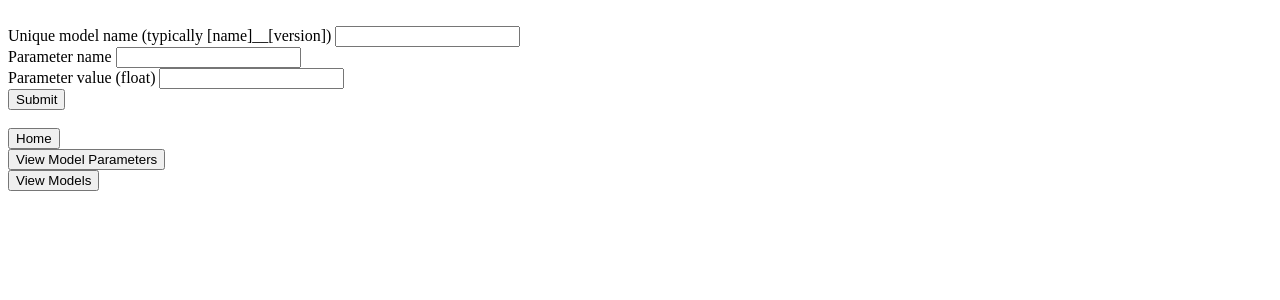
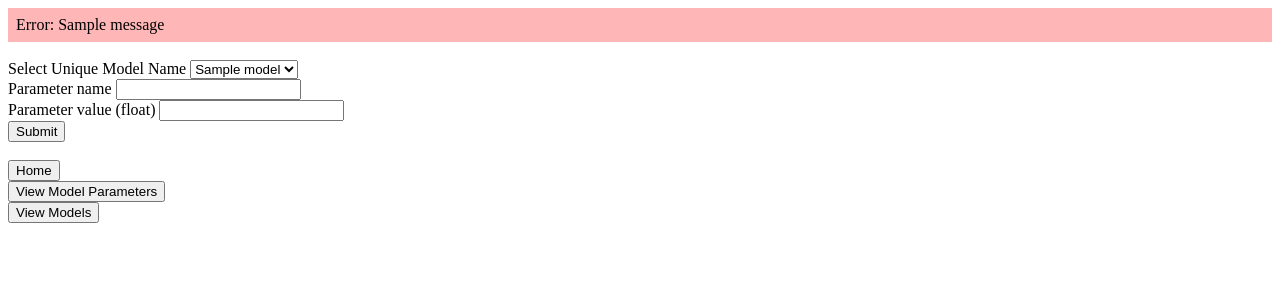
Before and after one commit to sarahmk125/flask-model, a Flask app: page /add-model-parameter in a window 1280 px wide. Shown: the top 300 px of the page. Run offline with Flask 2, Linux system fonts and the light colour scheme; a user stored in the database is signed in; tables that the repository leaves empty hold one stand-in row (values such as "Sample post"); one stand-in notice (Sample message) is shown.

Commit message:
adding error handling, navigation, logging

```diff
--- a/app/__init__.py
+++ b/app/__init__.py
@@ -2,10 +2,12 @@ import os
 
 from flask import Flask
 import app.utils.secrets as secrets
+import app.utils.constants as constants
 
 from flask_sqlalchemy import SQLAlchemy
 from flask import Blueprint
 from flask_login import LoginManager
+from flask_log import Logging
 
 
 main = Blueprint('main', __name__)
@@ -17,6 +19,10 @@ def create_app():
     from . import models, blueprints
 
     app = Flask(__name__)
+
+    # Init logger
+    app.config['FLASK_LOG_LEVEL'] = constants.LOG_LEVEL
+    flask_log = Logging(app)
 
     # Init models and blueprints
     app.config['SECRET_KEY'] = secrets.FLASK_SECRET_STRING
--- a/app/blueprints/model.py
+++ b/app/blueprints/model.py
@@ -1,9 +1,13 @@
+import app.utils.constants as constants
+import logging
+
 from app import main
 from app import db
 from app.forms.model_forms import AddModelForm, AddModelParameterForm
-from flask import redirect, url_for, render_template
+from flask import redirect, url_for, render_template, flash, request
 from flask_login import login_required
 from app.models.models import FinancialModel, ModelParameter
+from app.utils.helpers import form_throw_error
 
 
 @main.route('/add-model', methods=['GET', 'POST'])
@@ -13,9 +17,15 @@ def add_model():
     version = None
     unique_name = None
     form = AddModelForm()
+
+    logging.info(f'[Blueprint.Model.add_model] Form data entered: name = {form.name.data}, version = {form.version.data}...')
+    if not form.validate_on_submit() and request.method=='POST':
+        form_throw_error('[Blueprint.Model.add_model]', form, constants.DATA_MISSING_MESSAGE)
+        return render_template('add_model.html', form=form)
+
     if form.validate_on_submit():
-        # Need to make sure these are required?
         # Construct the model
+        logging.info(f'[Blueprint.Model.add_model] Adding model with form data...')
         financial_model = FinancialModel(
             name=form.name.data,
             version=form.version.data,
@@ -34,21 +44,34 @@ def add_model():
 @main.route('/add-model-parameter', methods=['GET', 'POST'])
 @login_required
 def add_model_parameter():
+    # First, get all models to initialize model name dropdown in form
+    all_models = FinancialModel.query.all()
+
     model_unique_name = None
     unique_name = None
     name = None
     value = None
-    form = AddModelParameterForm()
+    form = AddModelParameterForm(all_models)
+
+    logging.info(f'[Blueprint.Model.add_model_parameter] Form data entered: model_unique_name = {form.model_unique_name.data}, name = {form.name.data}, value = {form.value.data}...')
+
+    if not form.validate_on_submit() and request.method=='POST':
+        form_throw_error('[Blueprint.Model.add_model_parameter]', form, constants.DATA_MISSING_MESSAGE)
+        return render_template('add_model_parameter.html', form=form)
+
     if form.validate_on_submit():
-        # Need to make sure these are required?
-        # First, get the model id for the model unique name
-        # NOTE: Add error handling here
         model_obj = FinancialModel.query.filter_by(unique_name=form.model_unique_name.data).first()
+        if not model_obj:
+            flash(f"No model found with unique name '{form.model_unique_name.data}'.")
+            return render_template('add_model_parameter.html', form=form)
+
+        # Model is found, continue
         model_id = model_obj.id
 
-        # Construct the model parameters; unique name is model name + param name
+        # Construct the model parameters; unique name is model name + param nametry
+        logging.info(f'[Blueprint.Model.add_model_parameter] Adding model parameter with form data...')
         model_parameter = ModelParameter(
-            model_id = model_id,
+            model_id=model_id,
             name=form.name.data,
             value=form.value.data,
             unique_name=form.model_unique_name.data + '__' + form.name.data
@@ -66,15 +89,33 @@ def add_model_parameter():
 @main.route('/clear-models', methods=['GET', 'POST'])
 @login_required
 def clear_models():
-    db.session.query(FinancialModel).delete()
-    db.session.query(ModelParameter).delete()
-    db.session.commit()
+    logging.info(f'[Blueprint.Model.clear_models] Attempting to clear all models...')
+    try:
+        db.session.query(FinancialModel).delete()
+        db.session.query(ModelParameter).delete()
+        db.session.commit()
+    except Exception as e:
+        flash("Unknown error: could not clear models")
+        return redirect(url_for('main.view_models'))
     return redirect(url_for('main.home'))
+
+
+@main.route('/clear-model-parameters', methods=['GET', 'POST'])
+@login_required
+def clear_model_parameters():
+    logging.info(f'[Blueprint.Model.clear_model_parameters] Attempting to clear all model parameters...')
+    try:
+        db.session.query(ModelParameter).delete()
+        db.session.commit()
+    except Exception as e:
+        flash("Unknown error: could not clear model parameters")
+    return redirect(url_for('main.view_models'))
 
 
 @main.route('/view-models', methods=['GET'])
 @login_required
 def view_models():
+    logging.info(f'[Blueprint.Model.view_models] Attempting to view all models...')
     all_models = FinancialModel.query.all()
     return render_template('view_models.html', data=all_models)
 
@@ -82,5 +123,6 @@ def view_models():
 @main.route('/view-model-parameters', methods=['GET'])
 @login_required
 def view_model_parameters():
+    logging.info(f'[Blueprint.Model.view_model_parameters] Attempting to view all model parameters...')
     all_parameters = ModelParameter.query.all()
     return render_template('view_model_parameters.html', data=all_parameters)
--- a/app/forms/model_forms.py
+++ b/app/forms/model_forms.py
@@ -1,6 +1,8 @@
 from flask_wtf import FlaskForm
-from wtforms import StringField, SubmitField
+from wtforms import StringField, SubmitField, FloatField, SelectField
+# from wtforms.ext.sqlalchemy.fields import QuerySelectField
 from wtforms.validators import DataRequired, Length
+from app.models.models import FinancialModel
 
 
 class AddModelForm(FlaskForm):
@@ -11,8 +13,14 @@ class AddModelForm(FlaskForm):
 
 
 class AddModelParameterForm(FlaskForm):
-    model_unique_name = StringField('Unique model name (typically [name]__[version])', validators=[Length(0, 256), DataRequired()])
+    model_unique_name = SelectField('Select Unique Model Name', choices=[])
     name = StringField('Parameter name', validators=[Length(0, 256), DataRequired()])
-    value = StringField('Parameter value (float)', validators=[DataRequired()])
+    value = FloatField('Parameter value (float)', validators=[DataRequired()])
+
+    # Initialize with the model choices, called externally
+    def __init__(self, models=None):
+        super().__init__()
+        if models:
+            self.model_unique_name.choices = [(m.unique_name, m.unique_name) for m in models]
 
     submit = SubmitField('Submit')
--- a/app/templates/add_model.html
+++ b/app/templates/add_model.html
@@ -1,4 +1,6 @@
 <!doctype html>
+{% extends "error_template.html" %}
+{% block content %}
 <html>
 <body>
     <form method="POST">
@@ -14,3 +16,4 @@
 <br><a href="{{ url_for('main.clear_models') }}"><button>Clear All Models</button></a>
 </body>
 </html>
+{% endblock %}
--- a/app/templates/add_model_parameter.html
+++ b/app/templates/add_model_parameter.html
@@ -1,9 +1,16 @@
 <!doctype html>
+{% extends "error_template.html" %}
+{% block content %}
 <html>
 <body>
     <form method="POST">
         {{ form.hidden_tag() }}
-        <br>{{ form.model_unique_name.label }} {{ form.model_unique_name() }}
+        <br>{{ form.model_unique_name.label }}
+            <select name="model_unique_name">
+                {% for choice in form.model_unique_name.choices %}
+                    <option value="{{ choice[0] }}">{{ choice[1] }}</option>
+                {% endfor %}
+            </select>
         <br>{{ form.name.label }} {{ form.name() }}
         <br>{{ form.value.label }} {{ form.value() }}
         <br>{{ form.submit() }}
@@ -13,3 +20,4 @@
 <br><a href="{{ url_for('main.view_models') }}"><button>View Models</button></a>
 </body>
 </html>
+{% endblock %}
--- /dev/null
+++ b/app/templates/error_template.html
@@ -0,0 +1,17 @@
+<html>
+  <head>
+    <style>
+      .alert-error {
+        padding: 8px;
+        background-color: rgb(255, 182, 182);
+        color: black;
+      }
+    </style>
+  </head>
+  <body>
+    {% for message in get_flashed_messages() %}
+      <div class="alert-error">Error: {{ message }}</div>
+    {% endfor %}
+  </body>
+</html>
+{% block content %}{% endblock %}
--- a/app/templates/home.html
+++ b/app/templates/home.html
@@ -10,5 +10,9 @@
         <a href="{{ url_for('main.view_models') }}">
             <button class="button is-block is-info is-large is-fullwidth"> View Models</button>
         </a>
+        <br>
+        <a href="{{ url_for('auth.logout') }}">
+            <button class="button is-block is-info is-large is-fullwidth"> Logout</button>
+        </a>
     </div>
 </div>
--- a/app/templates/login.html
+++ b/app/templates/login.html
@@ -1,3 +1,7 @@
+<!doctype html>
+{% extends "error_template.html" %}
+{% block content %}
+<html>
 <div class="column is-half is-offset-one-quarter">
     <h3 class="title">Login</h3>
     <div class="box">
@@ -23,3 +27,5 @@
         </a>
     </div>
 </div>
+</html>
+{% endblock %}
--- a/app/templates/signup.html
+++ b/app/templates/signup.html
@@ -1,3 +1,7 @@
+<!doctype html>
+{% extends "error_template.html" %}
+{% block content %}
+<html>
 <div class="column is-half is-offset-one-quarter">
     <h3 class="title">Sign Up</h3>
     <div class="box">
@@ -23,3 +27,5 @@
         </a>
     </div>
 </div>
+</html>
+{% endblock %}
--- a/app/templates/view_model_parameters.html
+++ b/app/templates/view_model_parameters.html
@@ -12,6 +12,7 @@
 <body>
     <br><a href="{{ url_for('main.home') }}"><button>Home</button></a>
     <br><a href="{{ url_for('main.add_model_parameter') }}"><button>Add Model Parameter</button></a>
+    <br><a href="{{ url_for('main.clear_model_parameters') }}"><button>Clear All Model Parameters</button></a>
     <br><a href="{{ url_for('main.clear_models') }}"><button>Clear All Models</button></a>
 </body>
 </html>
--- a/app/utils/constants.py
+++ b/app/utils/constants.py
@@ -1 +1,3 @@
 DEBUG = True
+LOG_LEVEL = 'INFO'
+DATA_MISSING_MESSAGE = "Data missing or in wrong format; please double check inputs."
--- a/requirements.txt
+++ b/requirements.txt
@@ -7,3 +7,4 @@ flask-wtf==0.14.3
 wtforms==2.2.1
 flask-login==0.4.0
 werkzeug==1.0.1
+flask-log==0.1.0
```
Also changed, not shown: app/blueprints/auth.py (+12 -5 lines), app/utils/helpers.py (added, +7 -0 lines).
